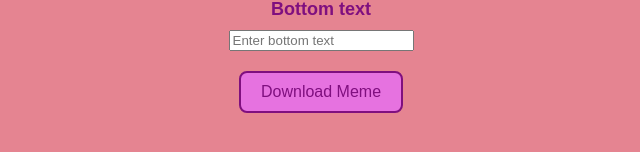
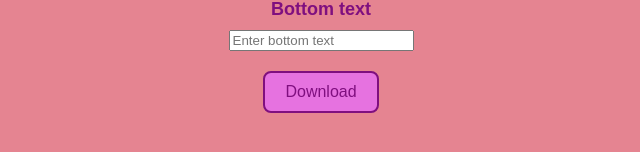
Before and after one commit to melissapue/react-meme-generator, a React app: page / in a window 1280 px wide. Shown: the part 626-778 px from the top of the page, without its empty margins (319-959 px from the left). Built offline with nearby package versions, Linux system fonts and the light colour scheme; no server answers; the HTML template or start-up script is replaced by a standard one.

Commit message:
Adjust Text from "Download Meme" to "Download"

```diff
--- a/src/App.js
+++ b/src/App.js
@@ -161,9 +161,7 @@ function App() {
       />
 
       {/* Only render the button when the image has loaded */}
-      {isImageLoaded && (
-        <button onClick={handleDownloadClick}>Download Meme</button>
-      )}
+      {isImageLoaded && <button onClick={handleDownloadClick}>Download</button>}
     </div>
   );
 }
```
